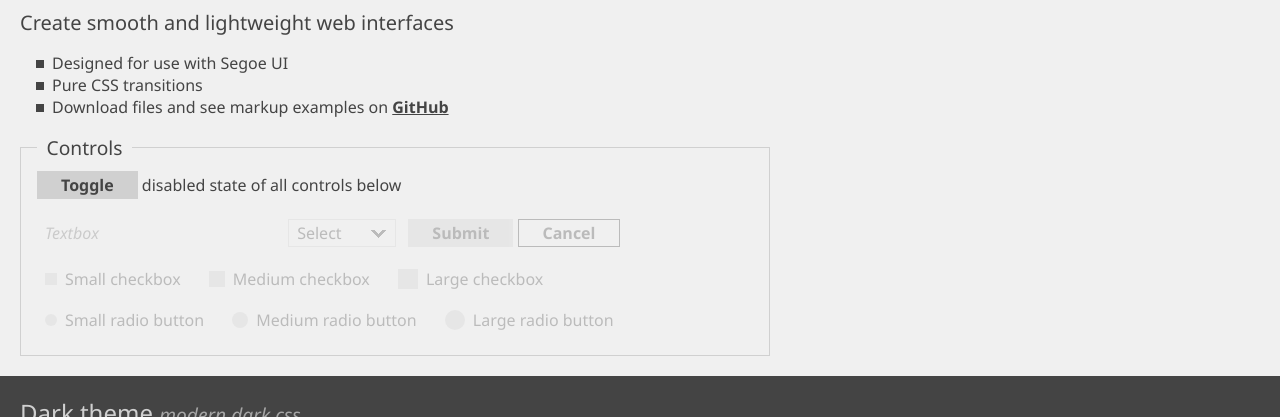
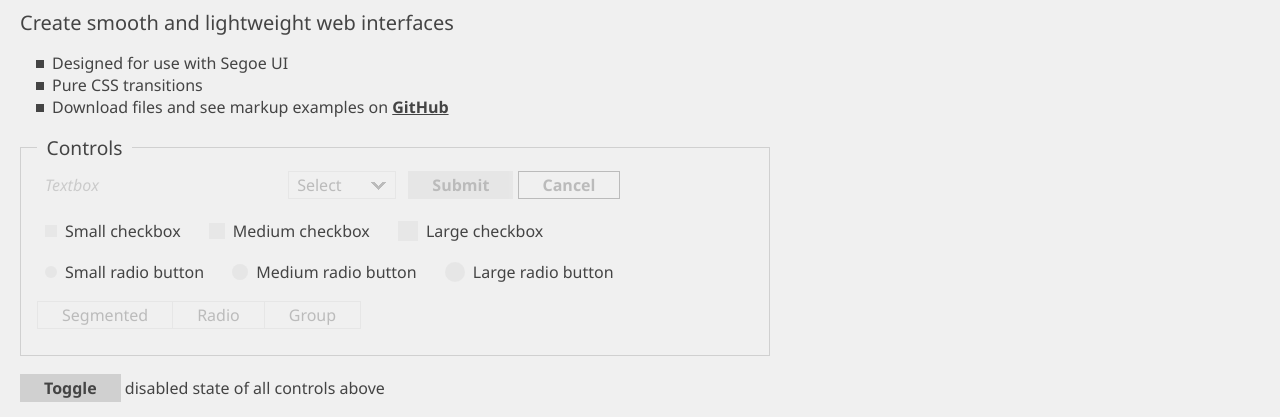
Before and after one commit to RiceGnat/web-resources, a website: page modern/index.html in a window 1280 px wide. Both pictures are taken after a click on the button "Toggle". Shown: the part 383-800 px from the top of the page. Drawn offline with nearby package versions, Linux system fonts and the light colour scheme.

Commit message:
segmented radio group and fixed disabled

```diff
--- a/modern/index.html
+++ b/modern/index.html
@@ -45,7 +45,7 @@
   <script>
     $(function () {
       $("#toggleDisabled").on("click", function (e) {
-        $(".modern input, .modern select, .modern textarea").prop('disabled', function (i, v) { return !v; });
+        $(".controls").prop('disabled', function (i, v) { return !v; });
       });
 
       $("#toggleDark").on("click", function (e) {
@@ -74,11 +74,9 @@
         <li>Download files and see markup examples on <a
             href="https://github.com/RiceGnat/web-resources/tree/master/public/modern">GitHub</a></li>
       </ul>
-      <fieldset>
+      <div class="row">
+        <fieldset class="controls">
           <legend>Controls</legend>
-        <div class="row">
-          <button id="toggleDisabled">Toggle</button> disabled state of all controls below
-        </div>
           <div class="row">
             <input type="text" placeholder="Textbox" />
             <select>
@@ -111,7 +109,21 @@
             <input type="radio" id="radio3" name="radio" />
             <label for="radio3"><span class="check large"></span>Large radio button</label>
           </div>
+          <div class="row">
+            <div class="segmented-radio-group inline">
+              <input type="radio" id="segmentedRadio1" name="segmentedRadio" />
+              <label for="segmentedRadio1">Segmented</label>
+              <input type="radio" id="segmentedRadio2" name="segmentedRadio" />
+              <label for="segmentedRadio2">Radio</label>
+              <input type="radio" id="segmentedRadio3" name="segmentedRadio" />
+              <label for="segmentedRadio3">Group</label>
+            </div>
+          </div>
         </fieldset>
+      </div>
+      <div class="row">
+        <button id="toggleDisabled">Toggle</button> disabled state of all controls above
+      </div>
     </div>
   </div>
   <div class="dark">
--- a/modern/scss/_colors.scss
+++ b/modern/scss/_colors.scss
@@ -125,4 +125,40 @@ $on-secondary: #ffffff !default;
   fieldset {
     border-color: $primary-alt;
   }
+
+  .segmented-radio-group {
+    label {
+      background-color: $primary;
+      border-color: $primary-alt;
+    }
+
+    input {
+      &:checked + label {
+        background-color: $secondary;
+        color: $on-secondary;
+      }
+
+      &:enabled {
+        &:not(:checked) {
+          & + label:hover {
+            background-color: darken($primary-alt, 10%);
+          }
+
+          &:active + label {
+            background-color: darken($primary-alt, 30%);
+          }
+        }
+
+        &:checked {
+          & + label:hover {
+            background-color: lighten($secondary, 30%);
+          }
+
+          &:active + label {
+            background-color: lighten($secondary, 50%);
+          }
+        }
+      }
+    }
+  }
 }
--- a/modern/scss/_defs.scss
+++ b/modern/scss/_defs.scss
@@ -1,6 +1,7 @@
 $fade-in: 50ms;
 $fade-out: 100ms;
 $disabled-opacity: 0.3;
+$control-height: 1.75em;
 $control-border: 0.0625em;
 $control-margin: 0.125em;
 $textbox-padding: 0.5em;
@@ -18,7 +19,7 @@ $button-padding: 1.5em;
 
 @mixin control-size($padding-x) {
   @include border-box;
-  height: 1.75em;
+  height: $control-height;
   padding: 0 $padding-x;
 }
 
--- a/modern/scss/modern.dark.scss
+++ b/modern/scss/modern.dark.scss
@@ -67,4 +67,26 @@ $on-secondary: $primary-alt !default;
       }
     }
   }
+
+  .segmented-radio-group input:enabled {
+    &:not(:checked) {
+      & + label:hover {
+        background-color: lighten($primary, 10%);
+      }
+
+      &:active + label {
+        background-color: lighten($primary, 20%);
+      }
+    }
+
+    &:checked {
+      & + label:hover {
+        background-color: darken($secondary, 15%);
+      }
+
+      &:active + label {
+        background-color: darken($secondary, 40%);
+      }
+    }
+  }
 }
--- a/modern/scss/modern.scss
+++ b/modern/scss/modern.scss
@@ -94,7 +94,6 @@
   button,
   input[type="button"],
   input[type="submit"] {
-    @include control-pointer;
     @include control-size($button-padding);
     border: 0;
     margin: $control-margin 0;
@@ -105,6 +104,8 @@
     transition-timing-function: ease-out;
 
     &:enabled {
+      @include control-pointer;
+
       &:hover {
         transition-duration: $fade-in;
       }
@@ -114,17 +115,18 @@
       }
     }
 
-    &:disabled {
-      opacity: $disabled-opacity;
-    }
-
     &.primary {
       font-weight: 600;
     }
 
     &.secondary {
       border-width: $control-border;
+
       border-style: solid;
+    }
+
+    &:disabled {
+      opacity: $disabled-opacity;
     }
   }
 
@@ -137,10 +139,6 @@
     font-family: inherit;
     font-size: inherit;
     font-weight: inherit;
-
-    &:disabled {
-      opacity: $disabled-opacity;
-    }
 
     &::placeholder {
       font-style: italic;
@@ -155,6 +153,10 @@
     &:read-only {
       background-color: transparent;
     }
+
+    &:disabled {
+      opacity: $disabled-opacity;
+    }
   }
 
   input[type="checkbox"],
@@ -162,7 +164,6 @@
     @include invisible;
 
     & + label {
-      @include control-pointer;
       margin: $control-margin 0;
 
       & > .check {
@@ -195,11 +196,7 @@
     }
 
     &:checked + label > .check {
-      &,
-      &.small,
-      &.medium {
-        border-width: 0.2em;
-      }
+      border-width: 0.2em;
 
       &.large {
         border-width: 0.25em;
@@ -207,6 +204,10 @@
     }
 
     &:enabled {
+      & + label > .check {
+        @include control-pointer;
+      }
+
       & + label:hover > .check {
         transition-duration: $fade-in;
       }
@@ -216,7 +217,7 @@
       }
     }
 
-    &:disabled + label {
+    &:disabled + label > .check {
       opacity: $disabled-opacity;
     }
   }
@@ -238,24 +239,12 @@
     }
   }
 
-  .segmented-radio-group {
-    display: flex;
-    flex-direction: row;
-    flex-wrap: nowrap;
-
-    label {
-      display: block;
-      @include control-size($button-padding);
-    }
-  }
-
   select {
     @include control-size($textbox-padding);
     padding-right: 2em;
     border-width: $control-border;
     border-style: solid;
     outline: 0;
-    @include control-pointer;
     font-family: inherit;
     font-size: inherit;
     -moz-appearance: none;
@@ -268,6 +257,10 @@
       0.5em 0.5em,
       0.5em 0.5em;
     background-repeat: no-repeat;
+
+    &:enabled {
+      @include control-pointer;
+    }
 
     &:disabled {
       opacity: $disabled-opacity;
@@ -283,6 +276,49 @@
       padding: 0 0.5em;
       font-size: 120%;
       font-weight: 300;
+    }
+  }
+
+  .segmented-radio-group {
+    display: flex;
+    flex-direction: row;
+    flex-wrap: nowrap;
+
+    &.inline {
+      display: inline-flex;
+    }
+
+    label {
+      display: block;
+      border-width: $control-border;
+      border-style: solid;
+      padding: ($control-height - 1) / 2 - $control-border $button-padding;
+      line-height: 1em;
+      text-align: center;
+    }
+
+    label:not(:first-of-type) {
+      border-left: none;
+    }
+
+    input {
+      &:enabled {
+        & + label {
+          @include control-pointer;
+        }
+
+        & + label:hover {
+          transition-duration: $fade-in;
+        }
+
+        &:active + label {
+          transition-duration: 0ms;
+        }
+      }
+
+      &:disabled + label {
+        opacity: $disabled-opacity;
+      }
     }
   }
 
```
Also changed, not shown: modern/css/modern.css, modern/css/modern.dark.css, 2 other files. Lines whose indentation alone changed are shown as unchanged.
